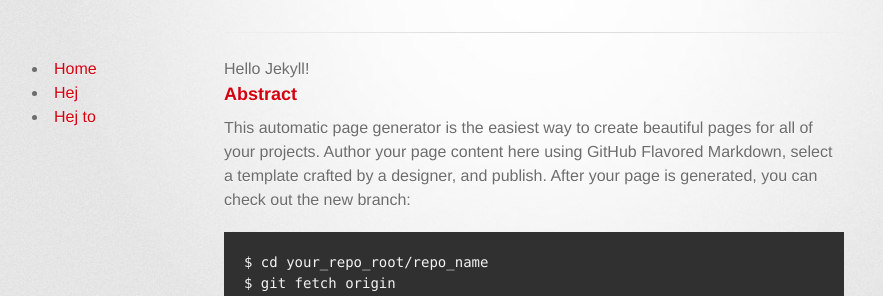
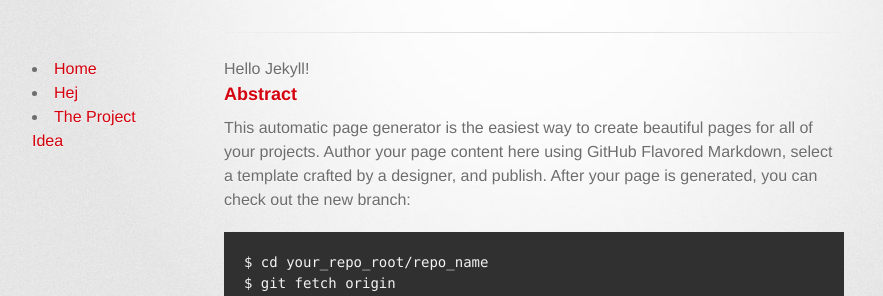
Before and after one commit to detectorgadget/detectorgadget.github.io, a Jekyll site: the page built from index.html, in a window 1280 px wide. Shown: the part 141-437 px from the top of the page, without its empty margins (106-989 px from the left). Built offline with Jekyll 4.4.1, drawn with Linux system fonts in a browser that asks for light colours; some web fonts are replaced.

Commit message:
Prøver at link til the project

```diff
--- a/_includes/menu.md
+++ b/_includes/menu.md
@@ -1,3 +1,3 @@
 * [Home](index.html)
 * [Hej](hej.html)
-* [Hej to](Hejto.html)
+* [The Project Idea](the project.html)
```
